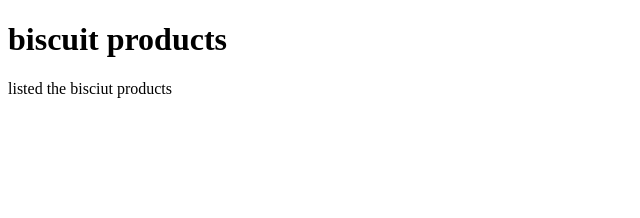
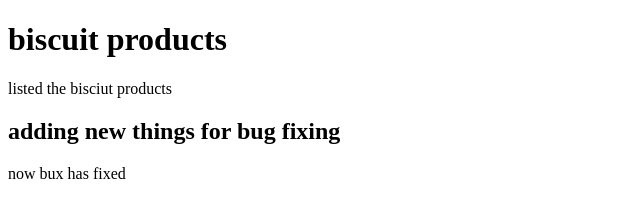
Before and after one commit to VaibhavShetter/com.biscuit.demo, a plain HTML site: page WebContent/index.html in a window 1280 px wide. Shown: the whole page, without its empty margins (0-640 px from the left). Drawn offline with Linux system fonts and the light colour scheme.

Commit message:
bug fixed in v1.1

```diff
--- a/WebContent/index.html
+++ b/WebContent/index.html
@@ -8,5 +8,7 @@
 <h1>biscuit products</h1>
 
 <p>listed the bisciut products</p>
+<h2>adding new things for bug fixing</h2>
+<p>now bux has fixed</p>
 </body>
 </html>
```
